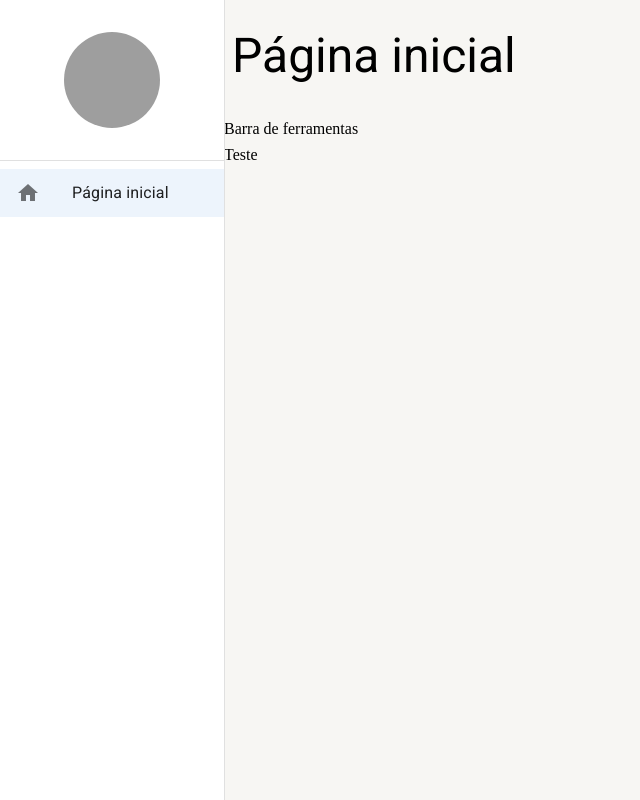
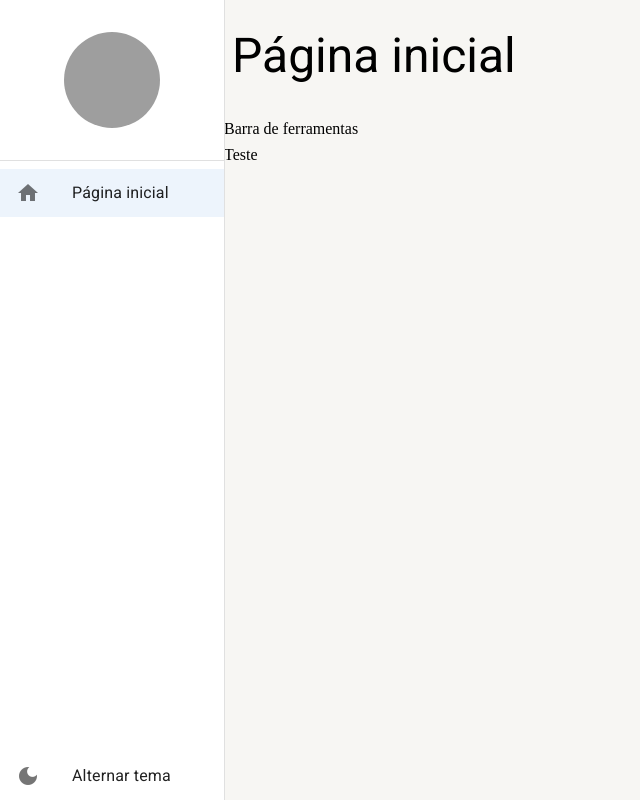
Before and after one commit to Ronaldo-Nunes/react-material-ui-typescript, a React (Create React App) app: page /pagina-inicial in a window 1280 px wide. Shown: the whole page, without its empty margins (0-640 px from the left). Built offline with nearby package versions, Linux system fonts and the light colour scheme; grey boxes are pictures that could not be loaded.

Commit message:
feat: criada alternância de temas

```diff
--- a/src/shared/components/menu-lateral/MenuLateral.tsx
+++ b/src/shared/components/menu-lateral/MenuLateral.tsx
@@ -2,7 +2,7 @@ import { Avatar, Divider, Drawer, Icon, List, ListItemButton, ListItemIcon, List
 import { Box } from '@mui/system';
 import { ReactNode } from 'react';
 import { useMatch, useNavigate, useResolvedPath } from 'react-router-dom';
-import { useDrawerContext } from '../../contexts';
+import { useAppThemeContext, useDrawerContext } from '../../contexts';
 
 interface IListItemLinkProps {
   label: string;
@@ -39,6 +39,7 @@ export const MenuLateral: React.FC<IDrawerProviderProps> = ({ children }) => {
   const smDown = useMediaQuery(theme.breakpoints.down('sm')); // Retornará serdadeiro se a largura de tela for inferior a 'sm' (600px)
 
   const { isDrawerOpen, toggleDrawerOpen, drawerOptions } = useDrawerContext();
+  const { toggleTheme, themeName } = useAppThemeContext();
 
   // BREAKPOINTS -> Tamanhos de telas definidos no Material UI [https://mui.com/material-ui/customization/breakpoints/#default-breakpoints]
   return (
@@ -64,6 +65,15 @@ export const MenuLateral: React.FC<IDrawerProviderProps> = ({ children }) => {
               }
             </List>
           </Box>
+
+          <Box>
+            <ListItemButton onClick={toggleTheme}>
+              <ListItemIcon>
+                <Icon>{themeName === 'dark' ? 'light_mode' : 'dark_mode'}</Icon>
+              </ListItemIcon>
+              <ListItemText primary='Alternar tema' />
+            </ListItemButton>
+          </Box>
         </Box>
       </Drawer>
 
--- a/src/shared/themes/dark.ts
+++ b/src/shared/themes/dark.ts
@@ -4,6 +4,7 @@ import { blue, orange } from '@mui/material/colors';
 
 export const DarkTheme = createTheme({
   palette: {
+    mode: 'dark',
     primary: {
       main: blue[700],
       dark: blue[800],
@@ -20,5 +21,10 @@ export const DarkTheme = createTheme({
       default: '#202124', // cor de fundo do site
       paper: '#303134', // usado nos cards
     }
+  },
+  typography: {
+    allVariants: {
+      color: '#ffffff'
+    }
   }
 });
--- a/src/shared/themes/light.ts
+++ b/src/shared/themes/light.ts
@@ -4,6 +4,7 @@ import { blue, orange } from '@mui/material/colors';
 
 export const LightTheme = createTheme({
   palette: {
+    mode: 'light',
     primary: {
       main: blue[700],
       dark: blue[800],
```
